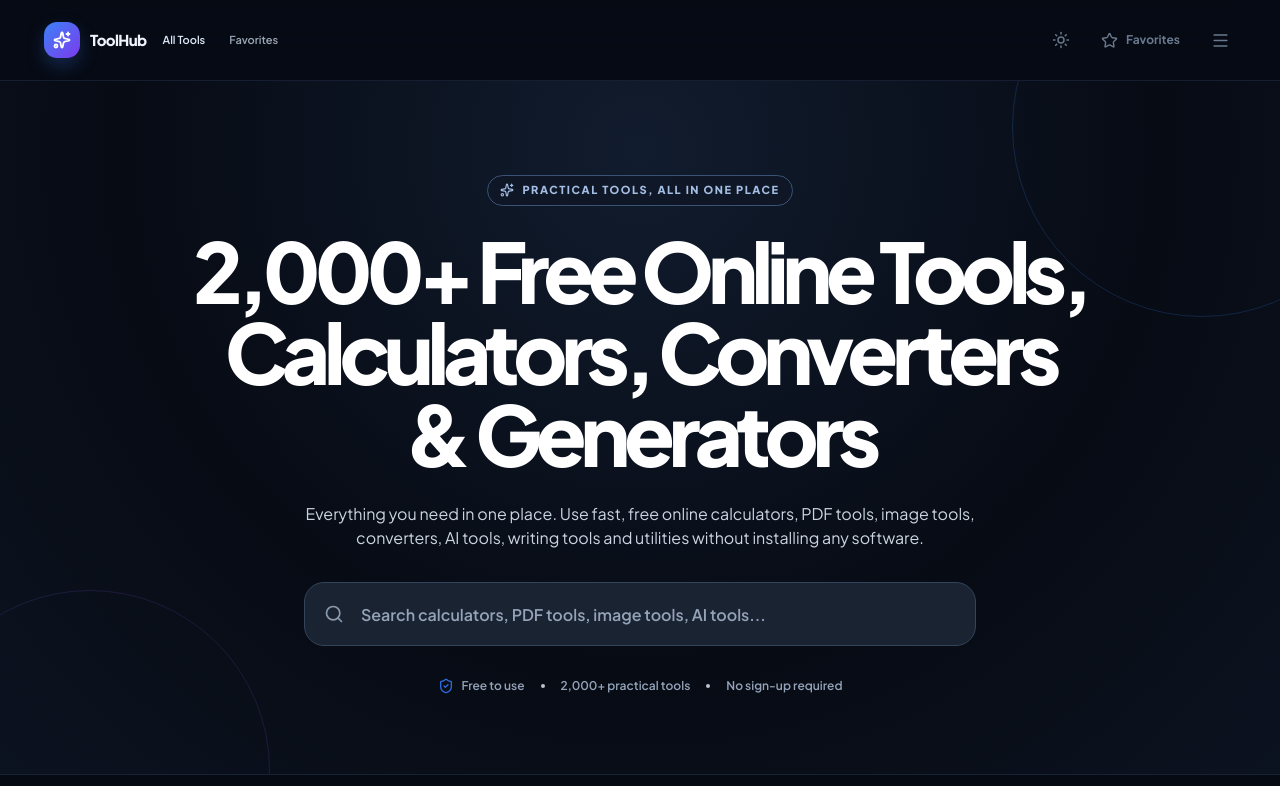
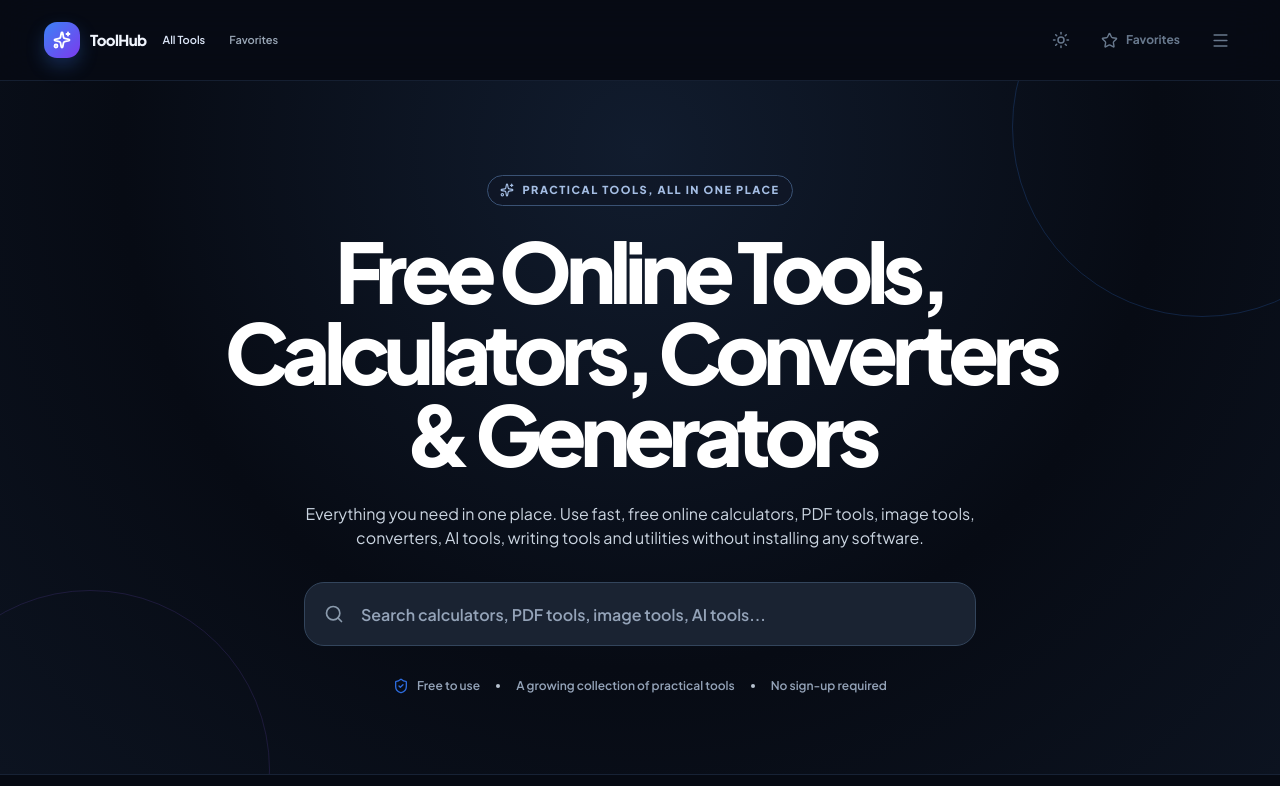
Before and after one commit to samavb6-oss/toolhub, a React (Vite) app: page / in a window 1280 px wide. Shown: the top 786 px of the page. Built offline with nearby package versions, Linux system fonts and the light colour scheme.

Commit message:
Remove unsupported ToolHub tool-count claims

```diff
--- a/src/components/ToolsHomepage.tsx
+++ b/src/components/ToolsHomepage.tsx
@@ -308,7 +308,7 @@ export function ToolsHomepage() {
                   <Sparkles aria-hidden="true" className="h-3.5 w-3.5" />Practical tools, all in one place
                 </div>
                 <h1 className="max-w-5xl text-[clamp(2.35rem,6.5vw,5.2rem)] font-extrabold leading-[0.98] tracking-[-0.075em] text-[#182b45] dark:text-white">
-                  2,000+ Free Online Tools, Calculators, Converters &amp; Generators
+                  Free Online Tools, Calculators, Converters &amp; Generators
                 </h1>
                 <p className="mt-7 max-w-2xl text-sm leading-6 text-[#62748a] dark:text-[#cbd5e1] sm:text-[16px]">
                   Everything you need in one place. Use fast, free online calculators, PDF tools, image tools, converters, AI tools, writing tools and utilities without installing any software.
@@ -320,7 +320,7 @@ export function ToolsHomepage() {
               </div>
               <div className="mt-8 flex flex-wrap items-center justify-center gap-x-4 gap-y-2 text-xs font-semibold text-[#7d8c9e] dark:text-[#94a3b8]">
                 <span className="flex items-center gap-2"><ShieldCheck aria-hidden="true" className="h-4 w-4 text-[#2d6cdf]" />Free to use</span>
-                <span className="h-1 w-1 rounded-full bg-[#b8c3d0]" /><span>2,000+ practical tools</span>
+                <span className="h-1 w-1 rounded-full bg-[#b8c3d0]" /><span>A growing collection of practical tools</span>
                 <span className="h-1 w-1 rounded-full bg-[#b8c3d0]" /><span>No sign-up required</span>
               </div>
             </div>
```
